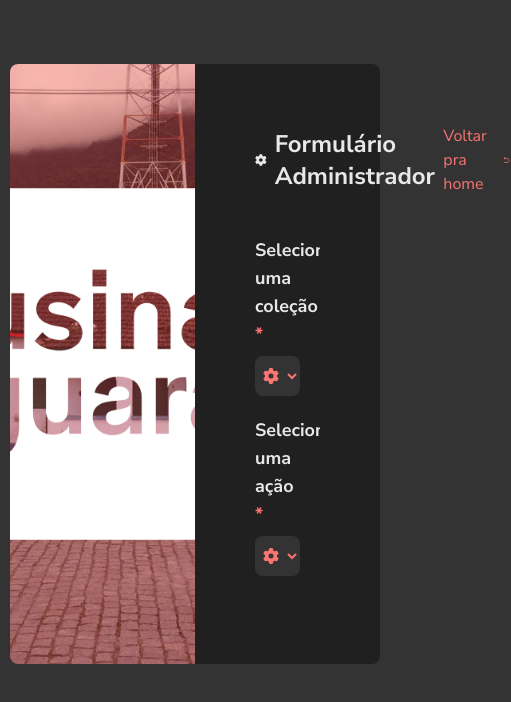
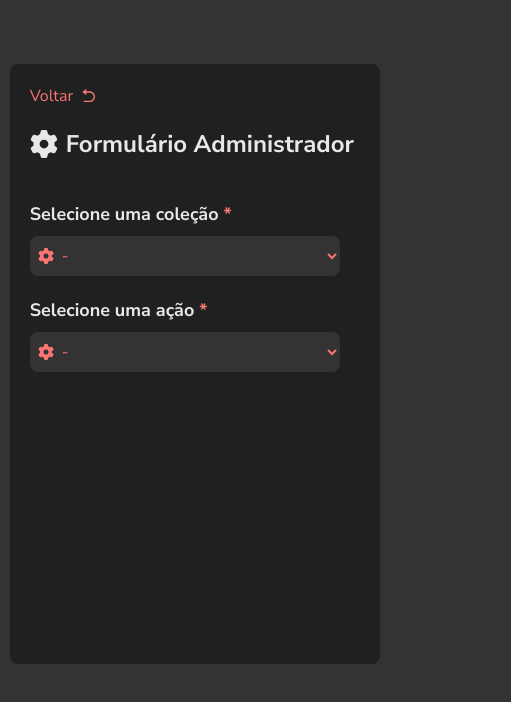
Before and after one commit to Laysabernardes/TCC, a React (Vite) app in the folder frontend/: page /guara-adm in a window 390 px wide. Shown: the top 702 px of the page, 511 px wide, since content can reach past the window. Built offline with nearby package versions, Linux system fonts and the light colour scheme.

Commit message:
feat: responsiveness and handleSubmitForm

```diff
--- a/frontend/src/components/inputs/index.tsx
+++ b/frontend/src/components/inputs/index.tsx
@@ -249,7 +249,7 @@ export default function MultiSelect({
           </span>
         ))}
 
-        <FaArrowDown className="ml-auto text-gray-500" />
+        <FaArrowDown className="ml-auto text-light-3" />
       </div>
 
       {isOpen && (
--- a/frontend/src/pages/admManagement/index.tsx
+++ b/frontend/src/pages/admManagement/index.tsx
@@ -14,6 +14,7 @@ import { RiArrowGoBackFill } from "react-icons/ri";
 import usinaGuara from "../../assets/usinaGuara.webp";
 
 const ProjectSchema = z.object({
+  id: z.number().optional(),
   project_name: z.string().min(1, "Nome obrigatório"),
   project_slug: z.string().min(1, "Slug obrigatório"),
   project_about: z.string().optional(),
@@ -28,19 +29,19 @@ function AdmManagement() {
     }
   );
 
-  const [projectId, setProjectId] = useState<string | null>(null);
+  const [projectId, setProjectId] = useState<number | null>(null);
 
   // Endpoint Pegar Projetos
   const allProjects = [
     {
-      id: "1",
+      id: 1,
       project_name: "Projeto 1",
       project_slug: "alpha",
       project_about: "Projeto top",
       project_people: ["2"],
     },
     {
-      id: "2",
+      id: 2,
       project_name: "Projeto 2",
       project_slug: "beta",
       project_about: "Projeto massa",
@@ -69,16 +70,23 @@ function AdmManagement() {
     const project = allProjects.find((p) => p.id === projectId);
     if (!project) return;
 
+    setValue("id", project.id);
     setValue("project_name", project.project_name);
     setValue("project_slug", project.project_slug);
     setValue("project_about", project.project_about);
     setValue("project_people", project.project_people);
-
-    console.log(getValues());
   };
 
-  const handleSubmitForm = () => {
-    console.log(getValues());
+  const handleSubmitForm = (data: ProjectFormData) => {
+    if (action === "Create") {
+      console.log(data);
+    } else if (action === "Update") {
+      console.log(data);
+    } else if (action === "Delete") {
+      console.log(data.id);
+    } else {
+      throw new Error();
+    }
   };
 
   // Ao selecionar um projeto
@@ -100,18 +108,21 @@ function AdmManagement() {
       className="w-[100%] h-[100vh] flex flex-col items-center bg-dark-1"
     >
       <section className="w-[95%] h-200 max-h-150 flex flex-row bg-dark-2 rounded-lg mt-16 mb-16">
-        <div className="w-1/2 bg-dark-2 rounded-s-lg">
+        <div className="hidden w-1/2 bg-dark-2 rounded-s-lg md:block">
           <img
             src={usinaGuara}
             alt="background Usina Guará"
             className="w-full h-full object-cover rounded-s-lg"
           />
         </div>
-        <div className="flex flex-col w-1/2">
-          <form action="" className="p-15">
-            <div className="flex justify-between items-center pb-5">
+        <div className="flex flex-col w-full md:w-1/2 ">
+          <form
+            onSubmit={handleSubmit(handleSubmitForm)}
+            className="p-5 sm:p-15"
+          >
+            <div className="flex justify-between items-start gap-5 pb-5 flex-col-reverse sm:flex-row sm:items-center">
               <h2 className="text-2xl font-bold text-light-3 flex gap-2 items-center">
-                <FaGear className="h-5 w-5" />
+                <FaGear className="h-7 w-7 sm:h-5 w-5*" />
                 Formulário Administrador
               </h2>
               <div id="goback" className="w-max">
@@ -119,7 +130,7 @@ function AdmManagement() {
                   to="/"
                   className="text-red-3 text-1xl cursor-pointer flex items-center gap-2 transition-all hover:text-red-2"
                 >
-                  Voltar pra home <RiArrowGoBackFill />
+                  Voltar <RiArrowGoBackFill />
                 </Link>
               </div>
             </div>
@@ -127,7 +138,7 @@ function AdmManagement() {
               <Selection
                 id="colection"
                 title="Selecione uma coleção"
-                placeholder="Coleção"
+                placeholder="-"
                 icon={<FaGear />}
                 options={[
                   { id: "Project", text: "Projeto" },
@@ -141,7 +152,7 @@ function AdmManagement() {
               <Selection
                 id="action"
                 title="Selecione uma ação"
-                placeholder="Ação"
+                placeholder="-"
                 icon={<FaGear />}
                 options={[
                   { id: "Create", text: "Criar" },
@@ -157,10 +168,10 @@ function AdmManagement() {
                     <Selection
                       id="project_id"
                       title="Selecione projeto"
-                      placeholder="Projeto"
+                      placeholder="-"
                       icon={<FaGear />}
                       options={allProjectsId()}
-                      onChange={(e) => setProjectId(e.target.value)}
+                      onChange={(e) => setProjectId(Number(e.target.value))}
                       required={true}
                     />
                   </>
@@ -209,12 +220,12 @@ function AdmManagement() {
                   </>
                 )}
               {collection && action && (
-                <div
-                  onClick={handleSubmitForm}
-                  className="bg-red-2 text-1xl font-bold text-white text-center rounded-lg p-2 mt-10 mb-10 cursor-pointer transition hover:bg-red-1"
+                <button
+                  type="submit"
+                  className="w-full bg-red-2 text-1xl font-bold text-white text-center rounded-lg p-2 py-3 my-5 cursor-pointer transition hover:bg-red-1"
                 >
                   Submeter
-                </div>
+                </button>
               )}
             </div>
           </form>
```
